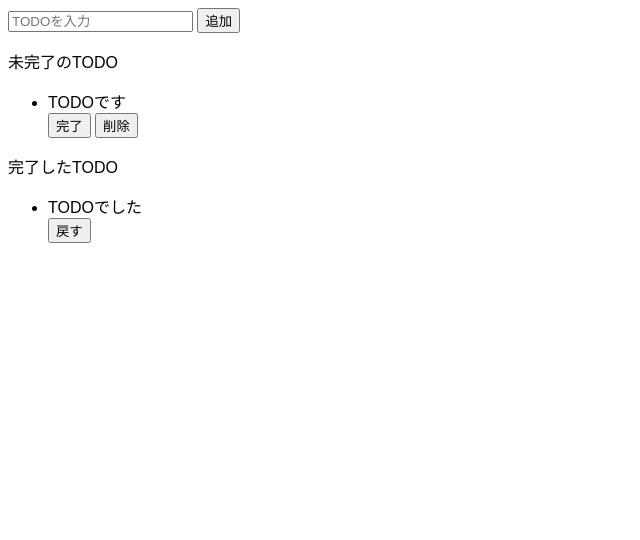
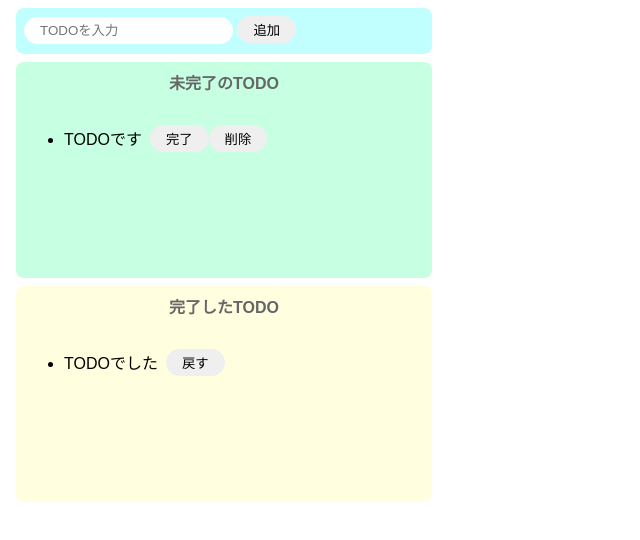
Before and after one commit to ponyuzu/TODO-JS, a website built with Parcel: page index.html in a window 1280 px wide. Shown: the whole page, without its empty margins (0-640 px from the left). Built offline with nearby package versions, Linux system fonts and the light colour scheme.

Commit message:
CSS追加

```diff
--- a/index.html
+++ b/index.html
@@ -6,23 +6,31 @@
   </head>
 
   <body>
-    <div>
+    <div class="input-area">
       <input placeholder="TODOを入力" />
       <button>追加</button>
     </div>
-    <div>
-      <p>未完了のTODO</p>
+    <div class="imcomplete-area">
+      <p class="title">未完了のTODO</p>
       <ul>
-        <li>TODOです</li>
-        <button>完了</button>
-        <button>削除</button>
+        <li>
+          <div class="list-row">
+            <p class="list-title">TODOです</p>
+            <button>完了</button>
+            <button>削除</button>
+          </div>
+        </li>
       </ul>
     </div>
-    <div>
-      <p>完了したTODO</p>
+    <div class="complete-area">
+      <p class="title">完了したTODO</p>
       <ul>
-        <li>TODOでした</li>
-        <button>戻す</button>
+        <li>
+          <div class="list-row">
+            <p class="list-title">TODOでした</p>
+            <button>戻す</button>
+          </div>
+        </li>
       </ul>
     </div>
     <script src="src/index.js"></script>
--- a/src/styles.css
+++ b/src/styles.css
@@ -1,3 +1,66 @@
 body {
   font-family: sans-serif;
 }
+
+input {
+  border-radius: 16px;
+  border: none;
+  padding: 6px 16px;
+  outline: none;
+}
+
+button {
+  border-radius: 16px;
+  border: none;
+  padding: 4px 16px;
+}
+
+button:hover {
+  background-color: #ff7fff;
+  color: #fff;
+  cursor: pointer;
+}
+
+.input-area {
+  background-color: #c1ffff;
+  width: 400px;
+  height: 30px;
+  padding: 8px;
+  margin: 8px;
+  border-radius: 8px;
+}
+
+.imcomplete-area {
+  background-color: #c6ffe2;
+  width: 400px;
+  min-height: 200px;
+  padding: 8px;
+  margin: 8px;
+  border-radius: 8px;
+}
+
+.complete-area {
+  background-color: #ffffe0;
+  width: 400px;
+  min-height: 200px;
+  padding: 8px;
+  margin: 8px;
+  border-radius: 8px;
+}
+
+.title {
+  text-align: center;
+  margin-top: 0;
+  font-weight: bold;
+  color: #666;
+}
+
+.list-row {
+  display: flex;
+  align-items: center;
+  padding-bottom: 4px;
+}
+
+.list-title {
+  margin-right: 8px;
+}
```
